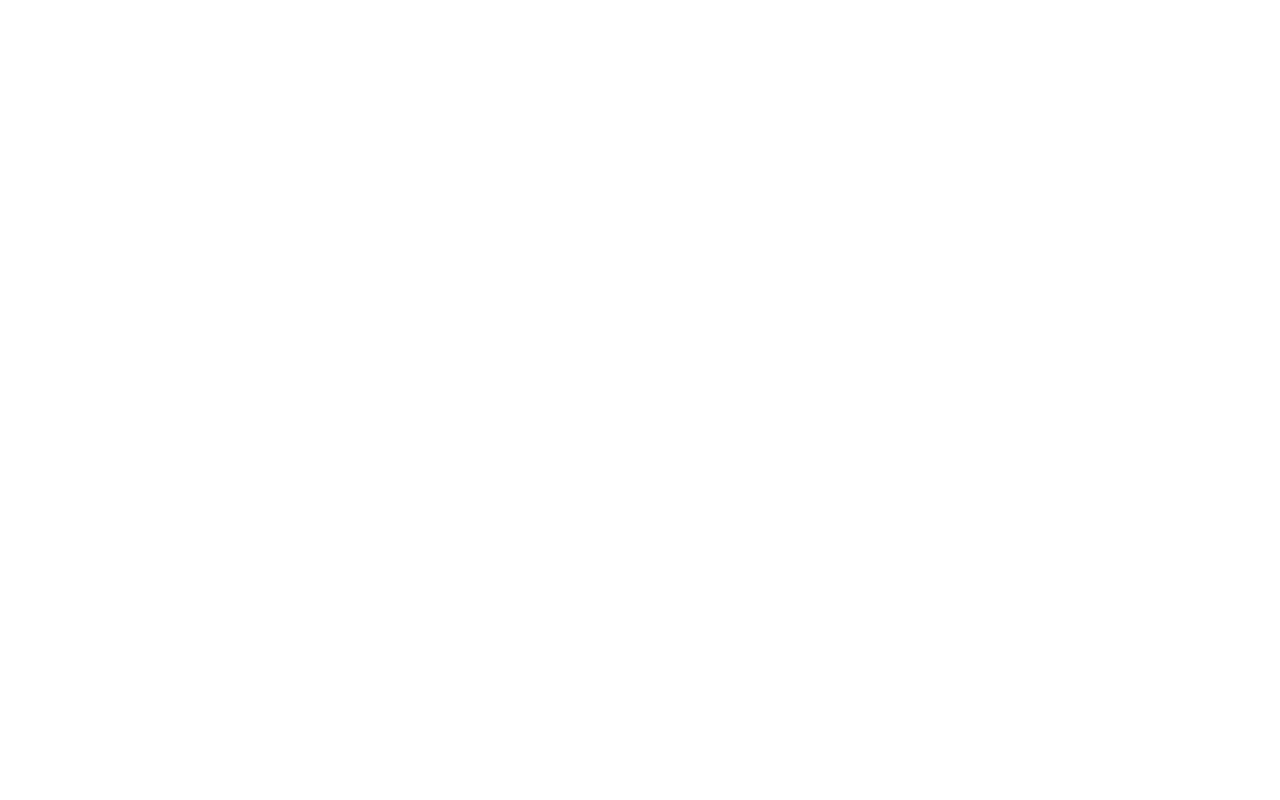
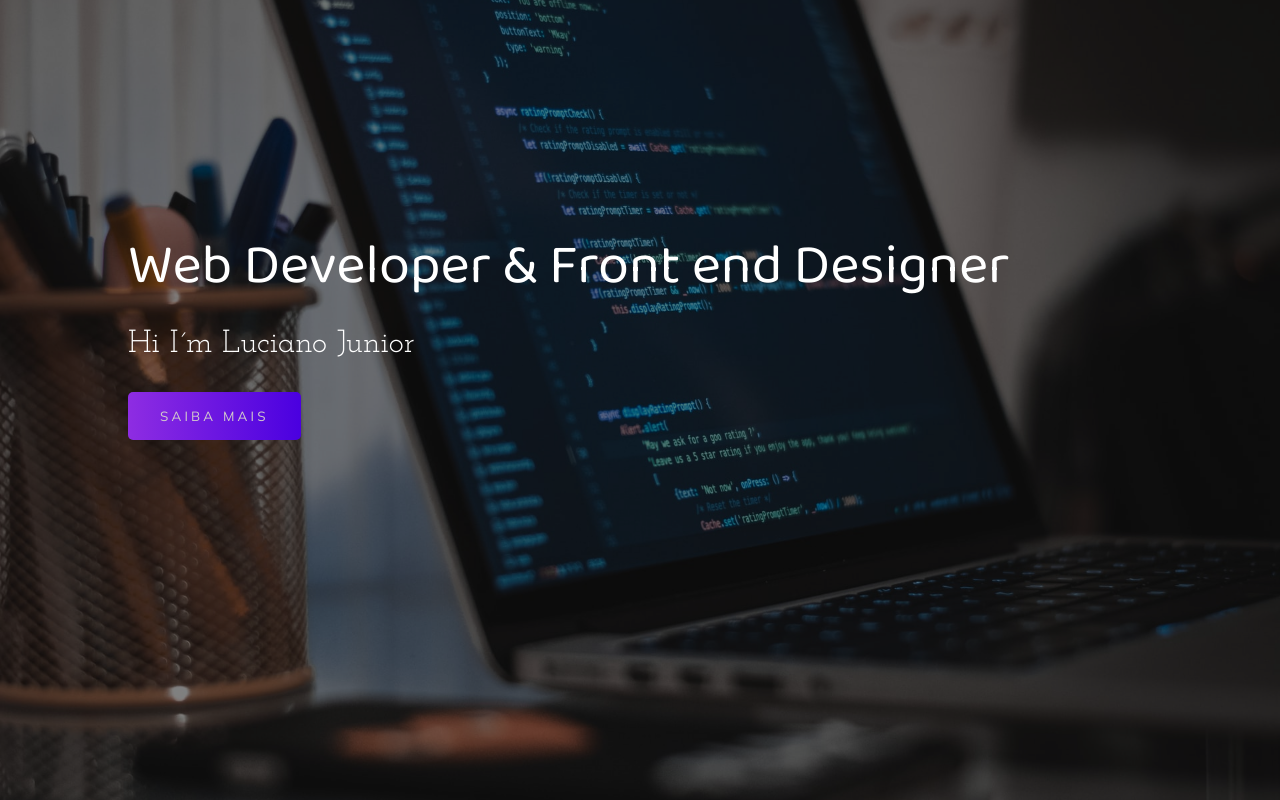
Before and after one commit to Ljuniorcode/porfolioLuciano, a plain HTML site: page index.html in a window 1280 px wide. Drawn offline with Linux system fonts and the light colour scheme.

Commit message:
02 - textos, estilizando a página, css, keyframes

```diff
--- a/index.html
+++ b/index.html
@@ -3,10 +3,26 @@
 <head>
   <meta charset="UTF-8">
   <meta name="viewport" content="width=device-width, initial-scale=1.0">
-  <title>Portfólio - Luciano</title>
   <link rel="stylesheet" href="style.css">
+  <link rel="apple-touch-icon" sizes="180x180" href="imagens/apple-touch-icon.png">
+  <link rel="icon" type="image/png" sizes="32x32" href="imagens/favicon-32x32.png">
+  <link rel="icon" type="image/png" sizes="16x16" href="imagens/favicon-16x16.png">
+  <link rel="manifest" href="/site.webmanifest">
+  <title>Luciano</title>
 </head>
 <body>
+  <div class="container">
+    <header>
+      <div class="img-wrapper">
+        <img src="./imagens/bg3.jpg" alt="Notebook com imagem de códigos de programação">
+      </div>
 
+      <div class="banner">
+        <h1>Web Developer & Front end Designer</h1>
+        <p>Hi I´m Luciano Junior</p>
+        <button>Saiba mais</button>
+      </div>
+    </header>
+  </div>
 </body>
 </html>
--- a/style.css
+++ b/style.css
@@ -1,7 +1,104 @@
 @import url('https://fonts.googleapis.com/css2?family=Baloo+Da+2:wght@400;500;600;700&family=Josefin+Slab:ital,wght@0,300;0,400;0,600;1,300;1,400;1,600&family=Mulish:ital,wght@0,300;0,400;1,200;1,300;1,400&display=swap');
-
-@import url('https://cdnjs.cloudflare.com/ajax/libs/font-awesome/5.14.0/css/all.min.css')
+@import url('https://cdnjs.cloudflare.com/ajax/libs/font-awesome/5.14.0/css/all.min.css');
 
 /* font-family: 'Baloo Da 2', cursive;
 font-family: 'Josefin Slab', serif;
 font-family: 'Mulish', sans-serif; */
+
+* {
+  margin: 0;
+  padding: 0;
+  box-sizing: border-box;
+}
+
+header {
+  width: 100%;
+  height: 100vh;
+  overflow: hidden; /*elimina barra de rolagem*/
+  position: relative;
+}
+
+.img-wrapper {
+  width: 100%;
+  height: 100%;
+  overflow: hidden;
+  background-color: rgba(0, 0, 0, 5); /*melhorar a cor da imagem background*/
+}
+
+.img-wrapper img {
+  width: 100%;
+  height: 100%;
+  object-fit: cover; /*a imagem n fica exprimida qdo diminui o tamanho da tela*/
+  opacity: .5; /* imagem mais clara*/
+  /* animation: zoom 1s ;  efeito na imagem de background*/
+}
+
+/* animação zoom na imagem background*/
+/* @keyframes zoom {
+  0%{
+    transform: scale(1.3);
+  }
+  100%{
+    transform: scale(1.1);
+  }
+} */
+
+.banner {
+  position: absolute; /*o header precisa ter o position relative */
+  top: 30%;
+  left: 10%;
+}
+
+.banner h1 {
+  color: #ffffff;
+  font-size: 3.5rem;
+  font-family: "Baloo Da 2",serif;
+  font-weight: 200;
+  text-shadow: .3rem ,4rem 2px rgba(0,0,0, .4);
+  line-height: 3.5rem;
+  margin-bottom: 2rem;
+  /* opacity: 0; */
+  /* animation: moveBanner 1s forwards; */
+
+}
+
+.banner p {
+  font-family: "Josefin Slab", serif;
+  color:#fff;
+  font-size:2rem;
+  text-shadow: .3rem ,4rem 2px rgba(0,0,0, .4);
+  margin-bottom: 2rem;
+  animation: moveBanner 1s forwards;
+
+}
+.banner button {
+  font-family: "Mulish", serif;
+  color: rgb(211, 203, 203);
+  text-transform: uppercase;
+  letter-spacing: .2rem;
+  background: #8e2de2; /* fallback for old browsers */
+  background: -webkit-linear-gradient(to right, #8e2de2, #4a00e0); /* Chrome 10-25, Safari 5.1-6 */
+  background: linear-gradient(to right, #8e2de2, #4a00e0); /* W3C, IE 10+/ Edge, Firefox 16+, Chrome 26+, Opera 12+, Safari 7+ */
+  padding: 1rem 2rem;
+  border: none;
+  border-radius: 5px;
+  cursor: pointer;
+  animation: moveBanner 2s forwards;
+
+}
+
+/* alterando a cor do botão qdo passar o mouse*/
+.banner button:hover{
+  opacity: 0.8;
+  transition: 0.2s;
+}
+
+@keyframes moveBanner {
+  0%{
+    transform: translateY(10rem) rotateY(-30deg);
+  }
+  100%{
+    transform: translateY(0) rotateY(0);
+    opacity: 1;
+  }
+}
```
Also changed, not shown: imagens/android-chrome-192x192.png (renamed from android-chrome-192x192.png), imagens/android-chrome-512x512.png (renamed from android-chrome-512x512.png), imagens/apple-touch-icon.png (renamed from apple-touch-icon.png), imagens/bg3.jpg (added), imagens/favicon-16x16.png (renamed from favicon-16x16.png), imagens/favicon-32x32.png (renamed from favicon-32x32.png), site.webmanifest, 2 other files.
